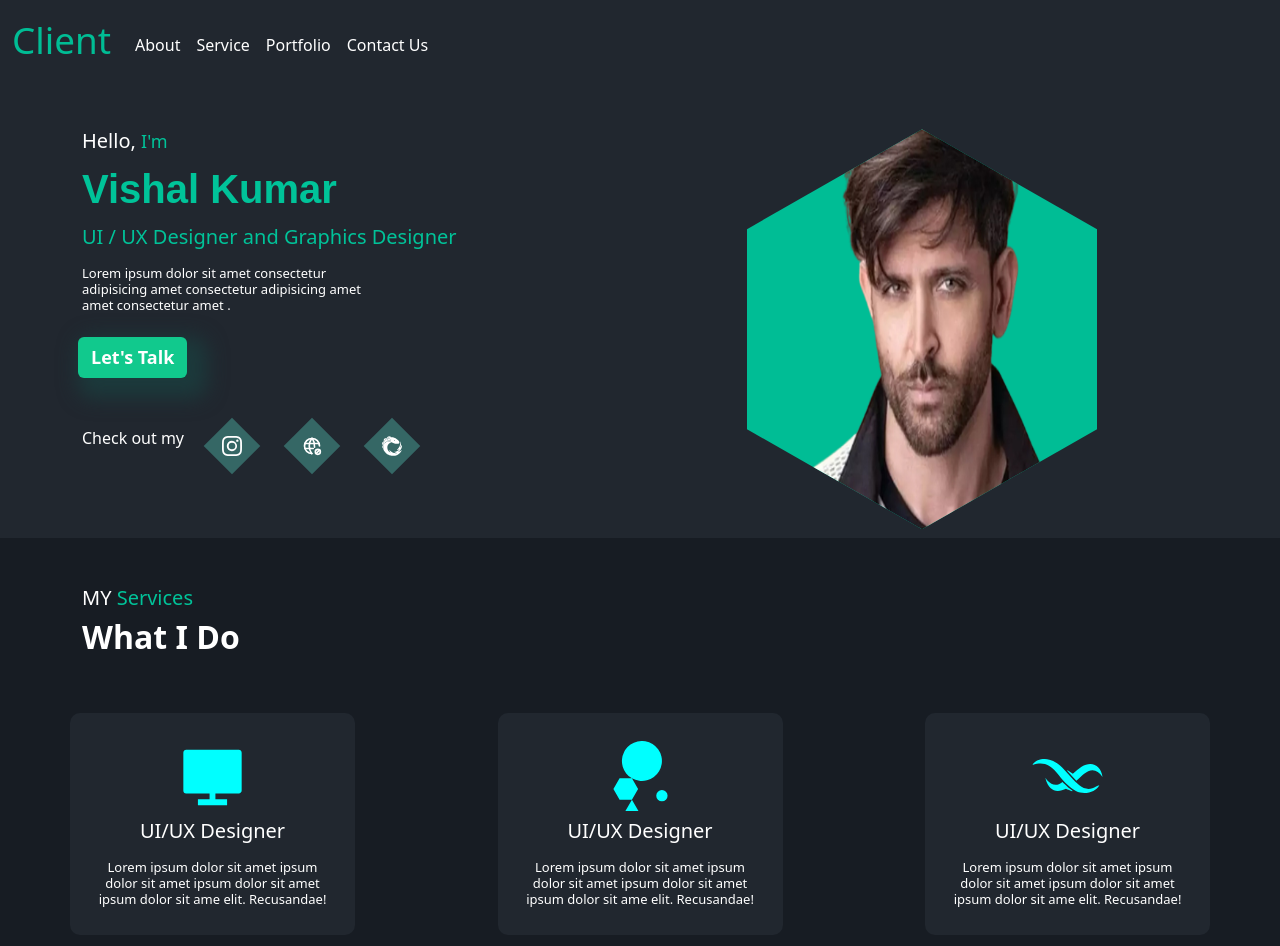
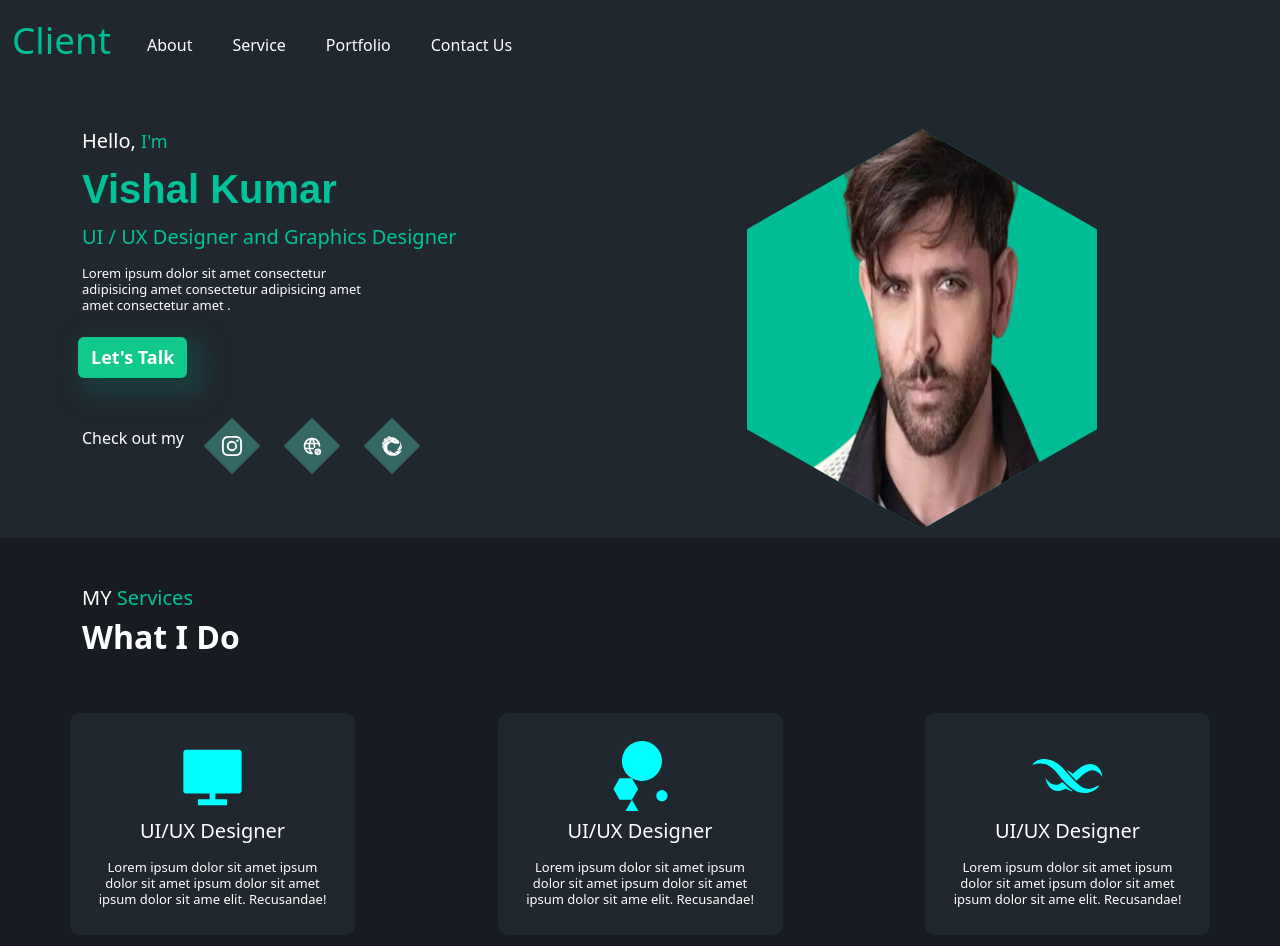
Before and after one commit to palkagrecha/website, a React app: page / in a window 1280 px wide. Shown: the top 946 px of the page. Built offline with nearby package versions, Linux system fonts and the light colour scheme; some packages are replaced by stand-ins of ours.

Commit message:
navbar fixed

```diff
--- a/src/component/Header.js
+++ b/src/component/Header.js
@@ -1,13 +1,14 @@
 import Container from "react-bootstrap/Container";
 import Nav from "react-bootstrap/Nav";
 import Navbar from "react-bootstrap/Navbar";
-
+import { Link, useNavigate } from "react-router-dom";
 const Header = () => {
+  const navigate = useNavigate();
   return (
     <>
       <Navbar expand="lg" id="back_color_set">
         <Container fluid>
-          <Navbar.Brand href="/" className="brandColor">
+          <Navbar.Brand onClick={() => navigate("/")} className="brandColor">
             Client
           </Navbar.Brand>
           <Navbar.Toggle
@@ -15,11 +16,17 @@ const Header = () => {
             className="text-white"
           />
           <Navbar.Collapse id="basic-navbar-nav">
-            <Nav className="me-auto nav_name mt-2">
-              <Nav.Link href="/about">About</Nav.Link>
-              <Nav.Link href="/service">Service</Nav.Link>
-              <Nav.Link href="/project">Portfolio</Nav.Link>
-              <Nav.Link href="/touch">Contact Us</Nav.Link>
+            <Nav className="me-auto nav_name mt-2" id="navDesign">
+              <Link to="/about">About</Link>
+              <Link to="/service">Service</Link>
+
+              <Link to="/project">Portfolio</Link>
+
+              <Link to="/touch">Contact Us</Link>
+
+              {/* <Nav.Link to="/service">Service</Nav.Link>
+              <Nav.Link to="/project">Portfolio</Nav.Link>
+              <Nav.Link to="/touch">Contact Us</Nav.Link> */}
             </Nav>
           </Navbar.Collapse>
         </Container>
--- a/src/style/navbar.css
+++ b/src/style/navbar.css
@@ -6,6 +6,7 @@
 .brandColor {
     color: rgb(0, 189, 149);
     font-size: 2.3rem;
+    cursor: pointer;
 }
 
 .brandColor:hover {
@@ -25,3 +26,8 @@
 
     background-color: aqua !important;
 }
+
+#navDesign a {
+    text-decoration: none !important;
+    margin: 0 20px;
+}
```
